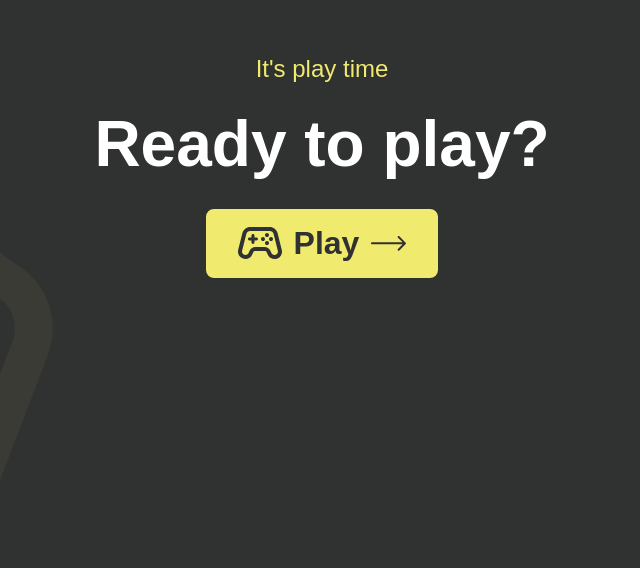
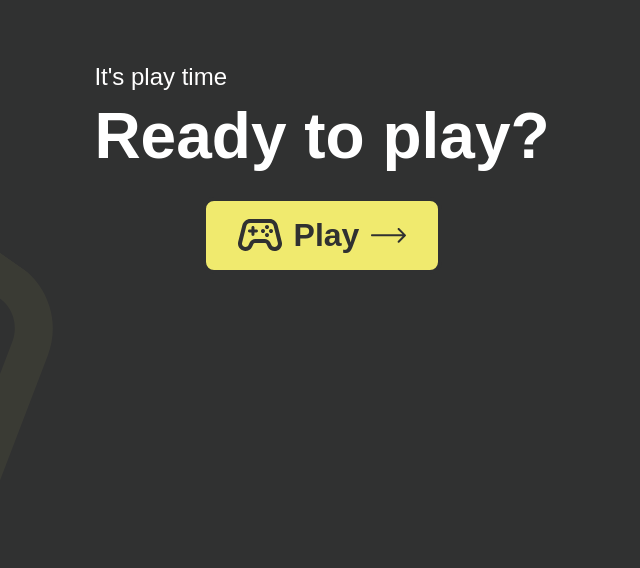
Before and after one commit to strAnge515/memory, a website built with Vite: page index.html in a window 1280 px wide. Shown: the part 232-800 px from the top of the page, without its empty margins (318-958 px from the left). Built offline with nearby package versions, Linux system fonts and the light colour scheme.

Commit message:
css added and script for button

```diff
--- a/index.html
+++ b/index.html
@@ -10,8 +10,10 @@
   <body>
     <main>
       <section id="home" class="home">
-        <p class="home__subtitle">It's play time</p>
-        <h1 class="home__title">Ready to play?</h1>
+        <hgroup class="home__heading">
+          <p class="home__subtitle">It's play time</p>
+          <h1 class="home__title">Ready to play?</h1>
+        </hgroup>
         <button id="play-button" class="btn btn--play">
           <img src="/img/icons/controller.svg" alt="" />
           <span>Play</span>
--- a/src/main.ts
+++ b/src/main.ts
@@ -1,4 +1,17 @@
-import './styles/main.scss'
+import './styles/main.scss';
 
+init();
 
-console.log('Hallo Wel')
+function init(): void {
+  const playButton = document.getElementById('play-button');
+  if (playButton) {
+    playButton.addEventListener('click', () => showView('settings'));
+  }
+}
+
+function showView(id: string): void {
+  const views = document.querySelectorAll<HTMLElement>('main > section');
+  views.forEach((view) => {
+    view.classList.toggle('is-hidden', view.id !== id);
+  });
+}
--- a/src/styles/abstract/_variables.scss
+++ b/src/styles/abstract/_variables.scss
@@ -7,7 +7,7 @@ $color-grey-disabled: #dadad5;
 $color-text-disabled: #9a9a9a;
 
 
-$font-main: 'Figtree', sans-serif;
+$font-main: 'Almarai', sans-serif;
 
 
 $breakpoints: (
--- a/src/styles/components/_home.scss
+++ b/src/styles/components/_home.scss
@@ -12,14 +12,20 @@
   color: var.$color-light;
   background-color: var.$color-dark;
 
+  &__heading {
+    display: flex;
+    flex-direction: column;
+    align-items: flex-start;
+    gap: 8px;
+  }
+
   &__subtitle {
     font-size: fct.px-to-rem(24);
-    color: var.$color-yellow;
+    color: var.$color-light;
   }
 
   &__title {
     font-size: fct.px-to-rem(64);
-    text-align: center;
 
     @include mx.respond-below(small) {
       font-size: fct.px-to-rem(40);
```
